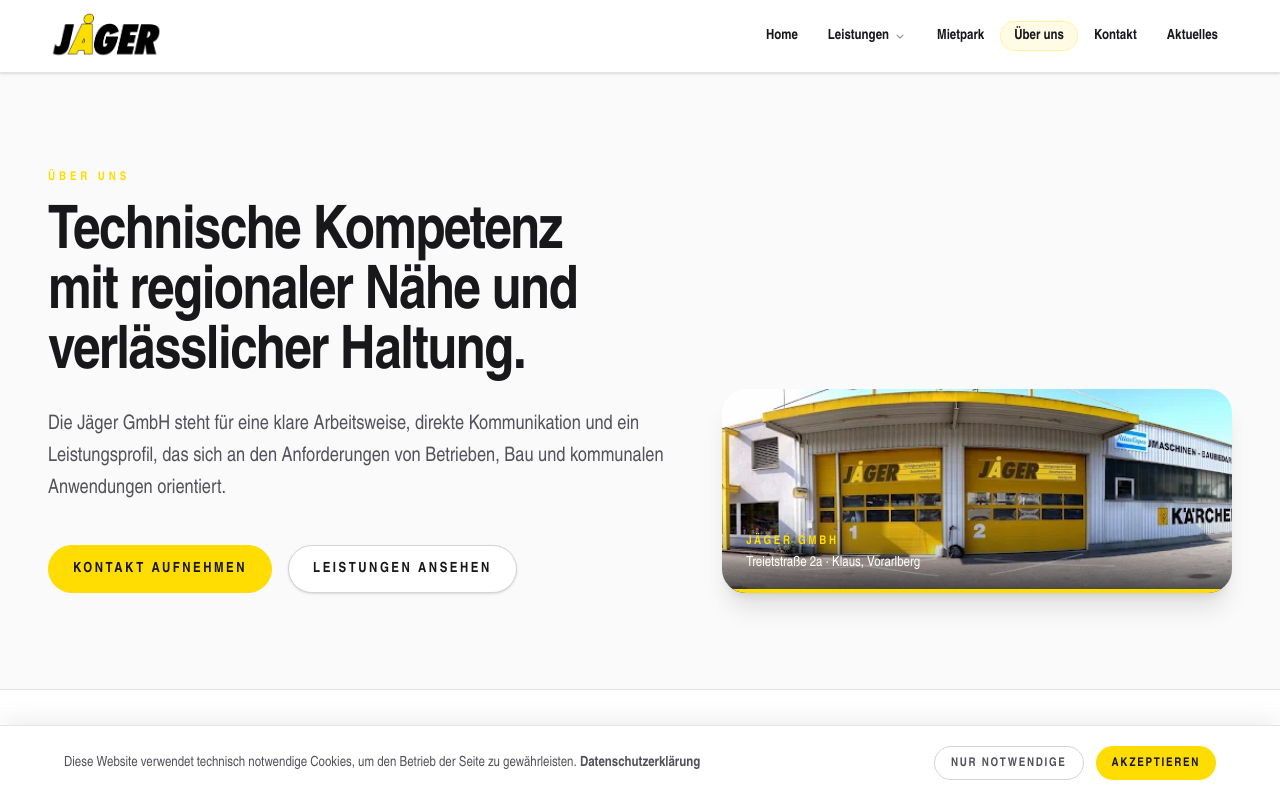
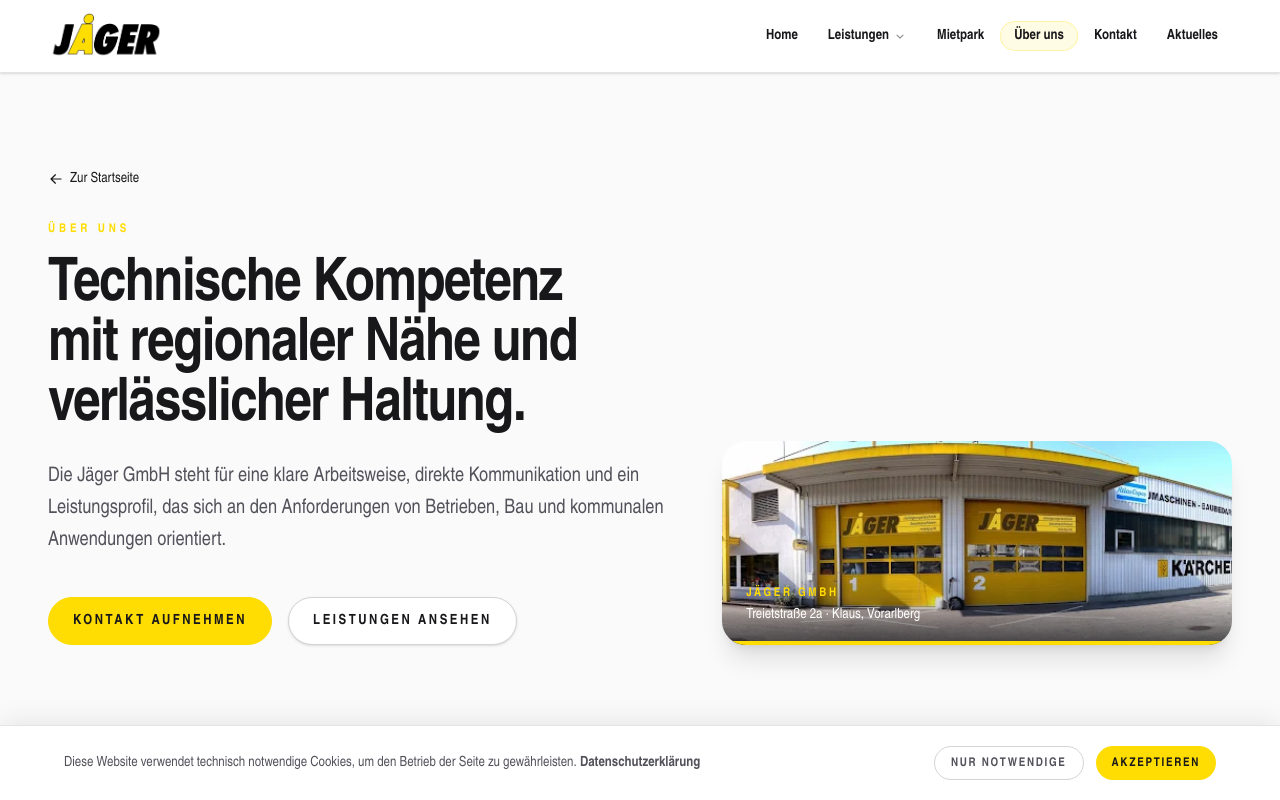
Before and after one commit to mayeraaron/jaeger, a Next.js app: page /ueber-uns in a window 1280 px wide. Shown: the top 800 px of the page. Built offline with nearby package versions, Linux system fonts and the light colour scheme.

Commit message:
Add back-to-home link to all subpages

```diff
--- a/components/legal/legal-page.tsx
+++ b/components/legal/legal-page.tsx
@@ -1,3 +1,5 @@
+import Link from "next/link";
+
 import { Container } from "@/components/ui/container";
 
 type LegalSection = {
@@ -18,6 +20,15 @@
     <main id="main-content" className="flex-1">
       <Container className="py-16 sm:py-20 lg:py-24">
         <div className="mx-auto max-w-4xl">
+          <Link
+            href="/"
+            className="mb-8 inline-flex items-center gap-1.5 text-sm font-medium text-zinc-500 transition-colors hover:text-zinc-900"
+          >
+            <svg xmlns="http://www.w3.org/2000/svg" viewBox="0 0 20 20" fill="currentColor" className="h-4 w-4" aria-hidden="true">
+              <path fillRule="evenodd" d="M17 10a.75.75 0 01-.75.75H5.612l4.158 3.96a.75.75 0 11-1.04 1.08l-5.5-5.25a.75.75 0 010-1.08l5.5-5.25a.75.75 0 111.04 1.08L5.612 9.25H16.25A.75.75 0 0117 10z" clipRule="evenodd" />
+            </svg>
+            Zur Startseite
+          </Link>
           <header className="mb-12 border-b border-zinc-200 pb-10 sm:mb-14 sm:pb-12">
             <p className="mb-3 text-xs font-bold uppercase tracking-[0.28em] text-brand-500">
               {eyebrow}
--- a/components/ui/page-hero.tsx
+++ b/components/ui/page-hero.tsx
@@ -1,3 +1,5 @@
+import Link from "next/link";
+
 import { Container } from "@/components/ui/container";
 import { cn } from "@/lib/cn";
 
@@ -21,6 +23,15 @@
   return (
     <section className="border-b border-zinc-200 bg-zinc-50">
       <Container className={cn("relative py-16 sm:py-20 lg:py-24", className)}>
+        <Link
+          href="/"
+          className="mb-8 inline-flex items-center gap-1.5 text-sm font-medium text-zinc-500 transition-colors hover:text-zinc-900"
+        >
+          <svg xmlns="http://www.w3.org/2000/svg" viewBox="0 0 20 20" fill="currentColor" className="h-4 w-4" aria-hidden="true">
+            <path fillRule="evenodd" d="M17 10a.75.75 0 01-.75.75H5.612l4.158 3.96a.75.75 0 11-1.04 1.08l-5.5-5.25a.75.75 0 010-1.08l5.5-5.25a.75.75 0 111.04 1.08L5.612 9.25H16.25A.75.75 0 0117 10z" clipRule="evenodd" />
+          </svg>
+          Zur Startseite
+        </Link>
         <div
           className={cn(
             "gap-10 lg:items-end",
```
